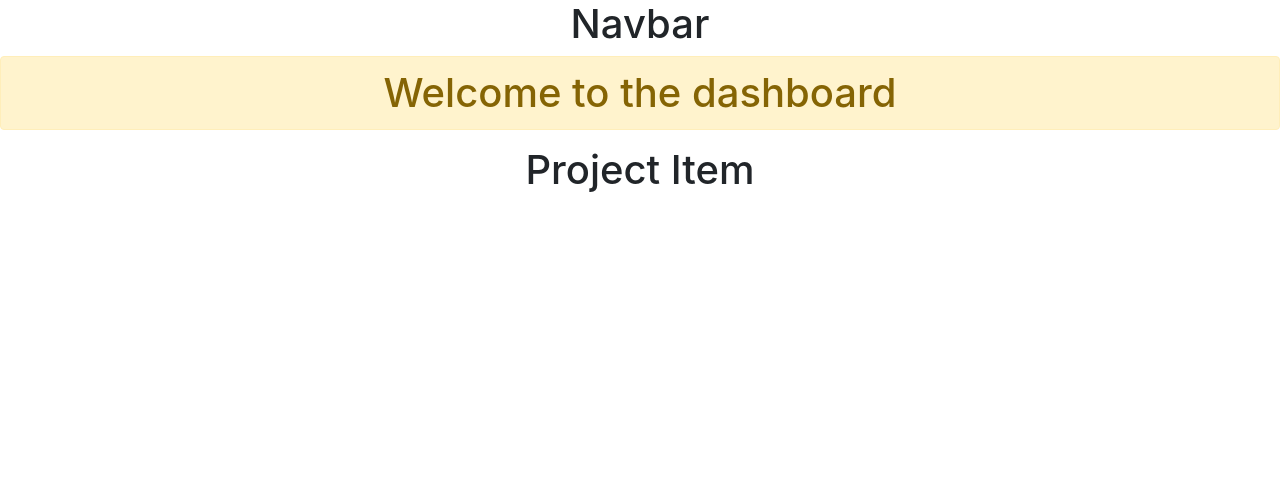
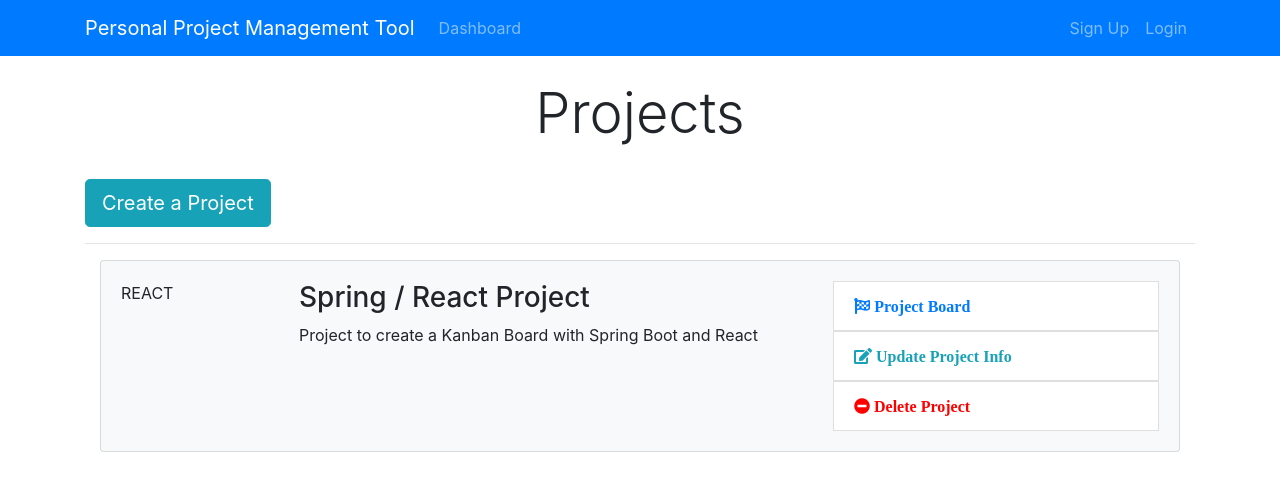
Before and after one commit to tomlam0828/daily-task, a React (Create React App) app in the folder daily-task-client/: page / in a window 1280 px wide. Shown: the top 490 px of the page. Built offline with nearby package versions, Linux system fonts and the light colour scheme.

Commit message:
update dashboard, projectitem, css html

```diff
--- a/daily-task-client/public/index.html
+++ b/daily-task-client/public/index.html
@@ -22,7 +22,9 @@
       work correctly both with client-side routing and a non-root public URL.
       Learn how to configure a non-root public URL by running `npm run build`.
     -->
-  <title>React App</title>
+  <link rel="stylesheet" href="https://use.fontawesome.com/releases/v5.2.0/css/all.css"
+    integrity="sha384-hWVjflwFxL6sNzntih27bfxkr27PmbbK/iSvJ+a4+0owXq79v+lsFkW54bOGbiDQ" crossorigin="anonymous">
+  <title>Daily Task</title>
 </head>
 
 <body>
--- a/daily-task-client/src/App.css
+++ b/daily-task-client/src/App.css
@@ -1,38 +1,66 @@
-.App {
-  text-align: center;
+img {
+  width: 100%;
 }
 
-.App-logo {
-  height: 40vmin;
-  pointer-events: none;
+.navbar {
+  background-color: #e3f2fd;
 }
 
-@media (prefers-reduced-motion: no-preference) {
-  .App-logo {
-    animation: App-logo-spin infinite 20s linear;
-  }
+.fa.fa-edit {
+  color: #18a2b9;
 }
 
-.App-header {
-  background-color: #282c34;
-  min-height: 100vh;
-  display: flex;
-  flex-direction: column;
-  align-items: center;
-  justify-content: center;
-  font-size: calc(10px + 2vmin);
-  color: white;
+.list-group-item.delete:hover {
+  cursor: -webkit-grab;
+  background-color: pink;
 }
 
-.App-link {
-  color: #61dafb;
+.list-group-item.update:hover {
+  cursor: -webkit-grab;
+  background-color: gainsboro;
 }
 
-@keyframes App-logo-spin {
-  from {
-    transform: rotate(0deg);
-  }
-  to {
-    transform: rotate(360deg);
-  }
+.list-group-item.board:hover {
+  cursor: -webkit-grab;
+  background-color: gainsboro;
 }
+
+.fa.fa-minus-circle {
+  color: red;
+}
+
+.landing {
+  position: relative;
+  /* background: url("../img/showcase.jpg") no-repeat; */
+  background-size: cover;
+  background-position: center;
+  height: 100vh;
+  margin-top: -24px;
+  margin-bottom: -50px;
+}
+
+.landing-inner {
+  padding-top: 80px;
+}
+
+.dark-overlay {
+  background-color: rgba(0, 0, 0, 0.7);
+  position: absolute;
+  top: 0;
+  left: 0;
+  width: 100%;
+  height: 100%;
+}
+
+.card-form {
+  opacity: 0.9;
+}
+
+.latest-profiles-img {
+  width: 40px;
+  height: 40px;
+}
+
+.form-control::placeholder {
+  color: #bbb !important;
+}
--- a/daily-task-client/src/components/Dashboard.js
+++ b/daily-task-client/src/components/Dashboard.js
@@ -4,9 +4,21 @@
 class Dashboard extends Component {
     render() {
         return (
-            <div>
-                <h1 className="alert alert-warning">Welcome to the dashboard</h1>
-                <ProjectItem />
+            <div className="projects">
+                <div className="container">
+                    <div className="row">
+                        <div className="col-md-12">
+                            <h1 className="display-4 text-center">Projects</h1>
+                            <br />
+                            <a href="ProjectForm.html" className="btn btn-lg btn-info">
+                                Create a Project
+                        </a>
+                            <br />
+                            <hr />
+                            <ProjectItem />
+                        </div>
+                    </div>
+                </div>
             </div>
         );
     }
--- a/daily-task-client/src/components/Layout/Header.js
+++ b/daily-task-client/src/components/Layout/Header.js
@@ -3,9 +3,39 @@
 class Header extends Component {
     render() {
         return (
-            <div>
-                <h1>Navbar</h1>
-            </div>
+            <nav className="navbar navbar-expand-sm navbar-dark bg-primary mb-4">
+                <div className="container">
+                    <a className="navbar-brand" href="Dashboard.html">
+                        Personal Project Management Tool
+                    </a>
+                    <button className="navbar-toggler" type="button" data-toggle="collapse" data-target="#mobile-nav">
+                        <span className="navbar-toggler-icon" />
+                    </button>
+
+                    <div className="collapse navbar-collapse" id="mobile-nav">
+                        <ul className="navbar-nav mr-auto">
+                            <li className="nav-item">
+                                <a className="nav-link" href="/dashboard">
+                                    Dashboard
+                                </a>
+                            </li>
+                        </ul>
+
+                        <ul className="navbar-nav ml-auto">
+                            <li className="nav-item">
+                                <a className="nav-link " href="register.html">
+                                    Sign Up
+                                </a>
+                            </li>
+                            <li className="nav-item">
+                                <a className="nav-link" href="login.html">
+                                    Login
+                                </a>
+                            </li>
+                        </ul>
+                    </div>
+                </div>
+            </nav>
         )
     }
 }
--- a/daily-task-client/src/components/Project/ProjectItem.js
+++ b/daily-task-client/src/components/Project/ProjectItem.js
@@ -2,7 +2,40 @@
 
 class ProjectItem extends Component {
   render() {
-    return <h1>Project Item</h1>;
+    return (
+      <div className="container">
+        <div className="card card-body bg-light mb-3">
+          <div className="row">
+            <div className="col-2">
+              <span className="mx-auto">REACT</span>
+            </div>
+            <div className="col-lg-6 col-md-4 col-8">
+              <h3>Spring / React Project</h3>
+              <p>Project to create a Kanban Board with Spring Boot and React</p>
+            </div>
+            <div className="col-md-4 d-none d-lg-block">
+              <ul className="list-group">
+                <a href="#">
+                  <li className="list-group-item board">
+                    <i className="fa fa-flag-checkered pr-1"> Project Board </i>
+                  </li>
+                </a>
+                <a href="#">
+                  <li className="list-group-item update">
+                    <i className="fa fa-edit pr-1"> Update Project Info</i>
+                  </li>
+                </a>
+                <a href="">
+                  <li className="list-group-item delete">
+                    <i className="fa fa-minus-circle pr-1"> Delete Project</i>
+                  </li>
+                </a>
+              </ul>
+            </div>
+          </div>
+        </div>
+      </div>
+    );
   }
 }
 
```
